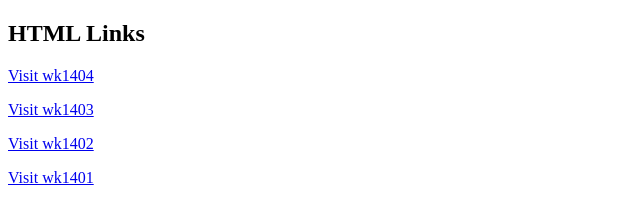
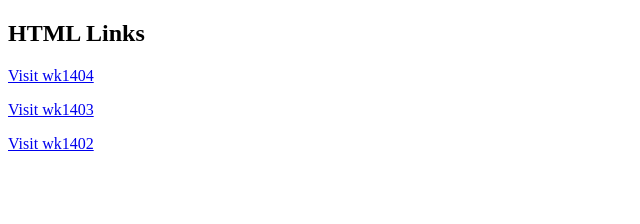
Before and after one commit to lin-tw/lin-tw.github.io, a plain HTML site: page wk1405.html in a window 1280 px wide. Shown: the whole page, without its empty margins (0-640 px from the left). Drawn offline with Linux system fonts and the light colour scheme.

Commit message:
Update wk1405.html

```diff
--- a/wk1405.html
+++ b/wk1405.html
@@ -6,7 +6,5 @@
     <p><a href="wk1404.html">Visit wk1404 </a></p>
     <p><a href="wk1403.html">Visit wk1403 </a></p>
     <p><a href="wk1402.html">Visit wk1402 </a></p>
-    <p><a href="wk1401.html">Visit wk1401 </a></p>
-
 </body>
 </html>
```
